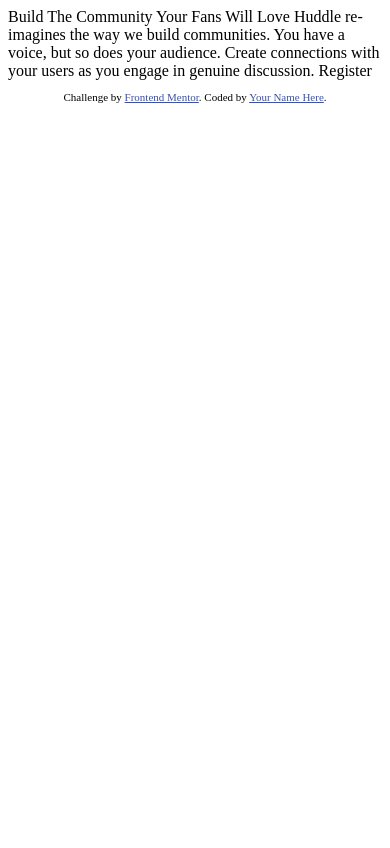
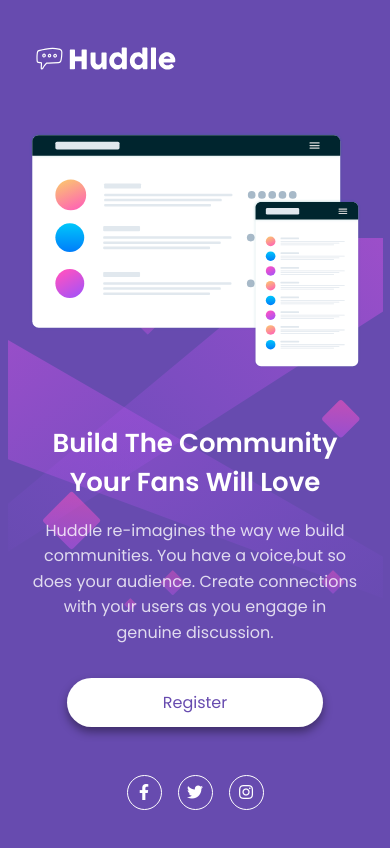
Before and after one commit to 6kbzn9/Huddle-Landing-Page, a plain HTML site: page index.html in a window 390 px wide. Drawn offline with Linux system fonts and the light colour scheme.

Commit message:
inished mobile vew first ~

```diff
--- a/index.html
+++ b/index.html
@@ -1,33 +1,59 @@
 <!DOCTYPE html>
 <html lang="en">
   <head>
-  <meta charset="UTF-8">
-  <meta name="viewport" content="width=device-width, initial-scale=1.0"> <!-- displays site properly based on user's device -->
-
-  <link rel="icon" type="image/png" sizes="32x32" href="./images/favicon-32x32.png">
-
-  <title>Frontend Mentor | Huddle landing page with single introductory section</title>
-
-  <!-- Feel free to remove these styles or customise in your own stylesheet 👍 -->
-  <style>
-    .attribution { font-size: 11px; text-align: center; }
-    .attribution a { color: hsl(228, 45%, 44%); }
-  </style>
+    <meta charset="UTF-8" />
+    <meta name="viewport" content="width=device-width, initial-scale=1.0" />
+    <link
+      rel="icon"
+      type="image/png"
+      sizes="32x32"
+      href="./images/favicon-32x32.png"
+    />
+    <link
+      href="https://fonts.googleapis.com/css2?family=Open+Sans&family=Poppins:wght@400;600&display=swap"
+      rel="stylesheet"
+    />
+    <link
+      rel="stylesheet"
+      href="https://cdnjs.cloudflare.com/ajax/libs/font-awesome/5.15.4/css/all.css"
+    />
+    <link rel="stylesheet" href="style.css" />
+    <title>
+      Frontend Mentor | Huddle landing page with single introductory section
+    </title>
   </head>
   <body>
-
-  Build The Community Your Fans Will Love
-
-  Huddle re-imagines the way we build communities. You have a voice, but so does your audience.
-  Create connections with your users as you engage in genuine discussion.
-
-  Register
-
+    <div class="wrapper">
+      <header>
+        <img src="images/logo.svg" alt="logo" class="logo" />
+      </header>
+      <main class="main">
+        <img
+          src="images/illustration-mockups.svg"
+          alt="illustration mockup"
+          class="mockup"
+        />
+        <div class="content">
+          <h1 class="title">Build The Community Your Fans Will Love</h1>
+          <p class="subtitle">
+            Huddle re-imagines the way we build communities. You have a
+            voice,but so does your audience. Create connections with your users
+            as you engage in genuine discussion.
+          </p>
+          <a href="" class="register">Register</a>
+        </div>
+      </main>
       <footer>
-    <p class="attribution">
-      Challenge by <a href="https://www.frontendmentor.io?ref=challenge" target="_blank">Frontend Mentor</a>.
-      Coded by <a href="#">Your Name Here</a>.
-    </p>
+        <a href="#" class="icon">
+          <i class="fab fa-facebook-f"> </i>
+        </a>
+        <a href="#" class="icon">
+          <i class="fab fa-twitter"></i>
+        </a>
+        <a href="#" class="icon">
+          <i class="fab fa-instagram"></i>
+        </a>
       </footer>
+    </div>
   </body>
 </html>
--- /dev/null
+++ b/style.css
@@ -0,0 +1,101 @@
+:root {
+  --violet: hsl(257, 40%, 49%);
+  --soft-magenta: hsl(300, 69%, 71%);
+}
+* {
+  padding: 0;
+  margin: 0;
+  box-sizing: border-box;
+}
+html {
+  font-size: 16px;
+}
+body {
+  background: url(images/bg-mobile.svg) var(--violet) no-repeat center;
+  /* font-family: 'Open Sans', sans-serif;*/
+  font-family: "Poppins", sans-serif;
+}
+
+.wrapper {
+  width: 85%;
+  max-width: 450px;
+  margin: 0 auto;
+  padding: 2.5rem 0;
+}
+
+.logo {
+  width: 150px;
+  cursor: pointer;
+}
+.main {
+  padding: 3rem 0;
+}
+.mockup {
+  width: 100%;
+  margin-bottom: 3rem;
+}
+.content {
+  color: #fff;
+  text-align: center;
+}
+.title {
+  font-weight: 600;
+  font-size: 1.625rem;
+}
+.subtitle {
+  line-height: 1.6;
+  color: rgba(255, 255, 255, 0.8);
+  margin: 1rem 0 2rem;
+}
+.register {
+  display: inline-block;
+  padding: 0.75rem 6rem;
+  background-color: #fff;
+  color: var(--violet);
+  text-decoration: none;
+  border-radius: 2rem;
+  margin: 0 auto;
+  box-shadow: 0 5px 10px rgba(0, 0, 0, 0.4);
+  transition: 250ms ease-in-out;
+}
+.register:hover {
+  color: #fff;
+  background-color: var(--soft-magenta);
+}
+footer {
+  display: flex;
+  justify-content: center;
+}
+.icon {
+  display: flex;
+  align-items: center;
+  justify-content: center;
+  width: 35px;
+  height: 35px;
+  border-radius: 50%;
+  text-decoration: none;
+  color: #fff;
+  border: 1px solid #fff;
+  margin: 0 0.5rem;
+  transition: 250ms ease-in-out;
+}
+.icon:hover {
+  color: var(--soft-magenta);
+  border-color: var(--soft-magenta);
+  transform: scale(0.95);
+}
+
+@media screen and (max-width: 340px) {
+  .title {
+    font-size: 1.4rem;
+  }
+  .subtitle {
+    font-size: 0.85rem;
+  }
+}
+
+@media screen and (min-width: 600px) {
+  body {
+    background: url(images/bg-desktop.svg) var(--violet) no-repeat top left;
+  }
+}
```
Also changed, not shown: style.css.txt (deleted). Lines whose indentation alone changed are shown as unchanged.
